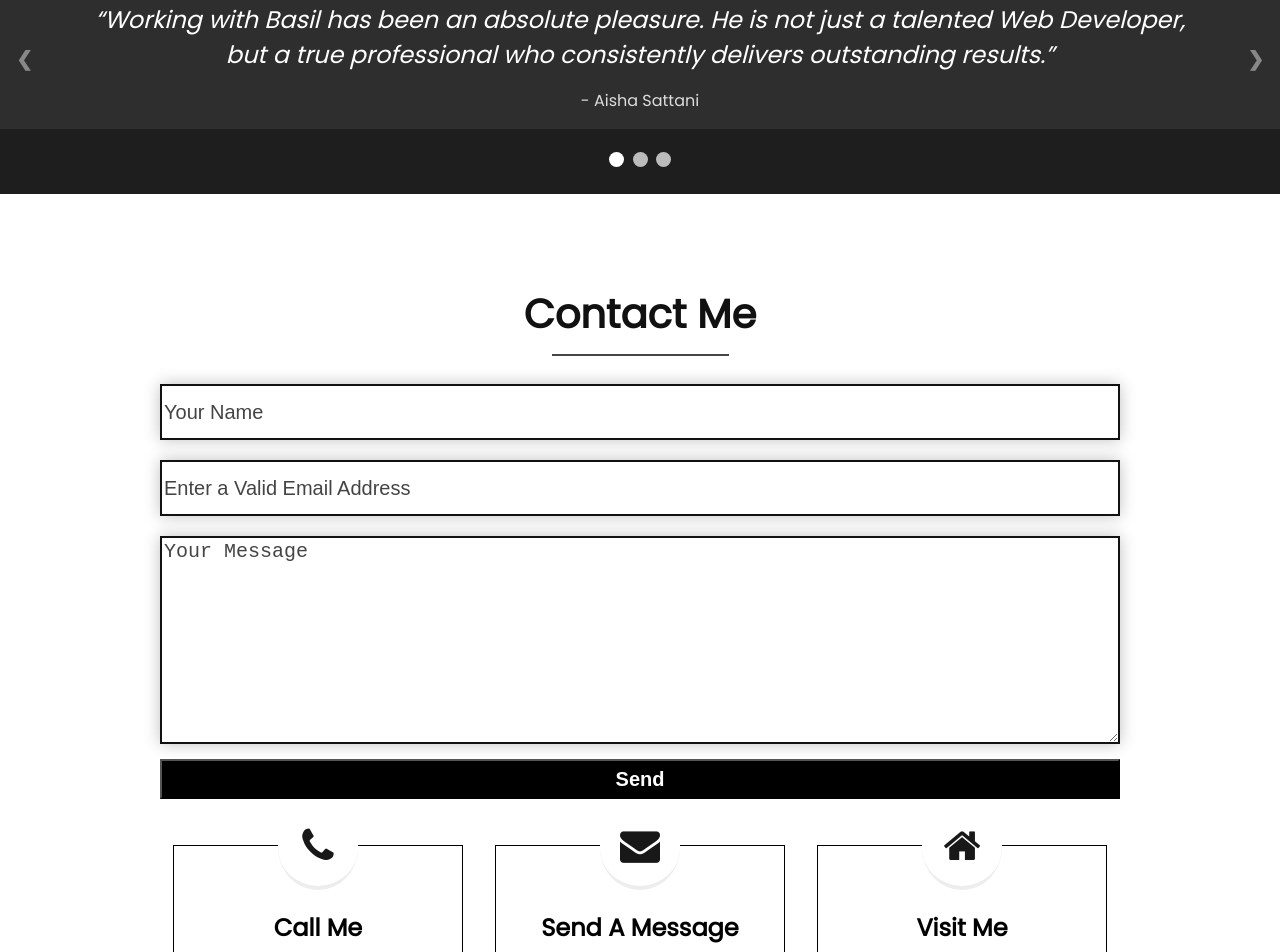
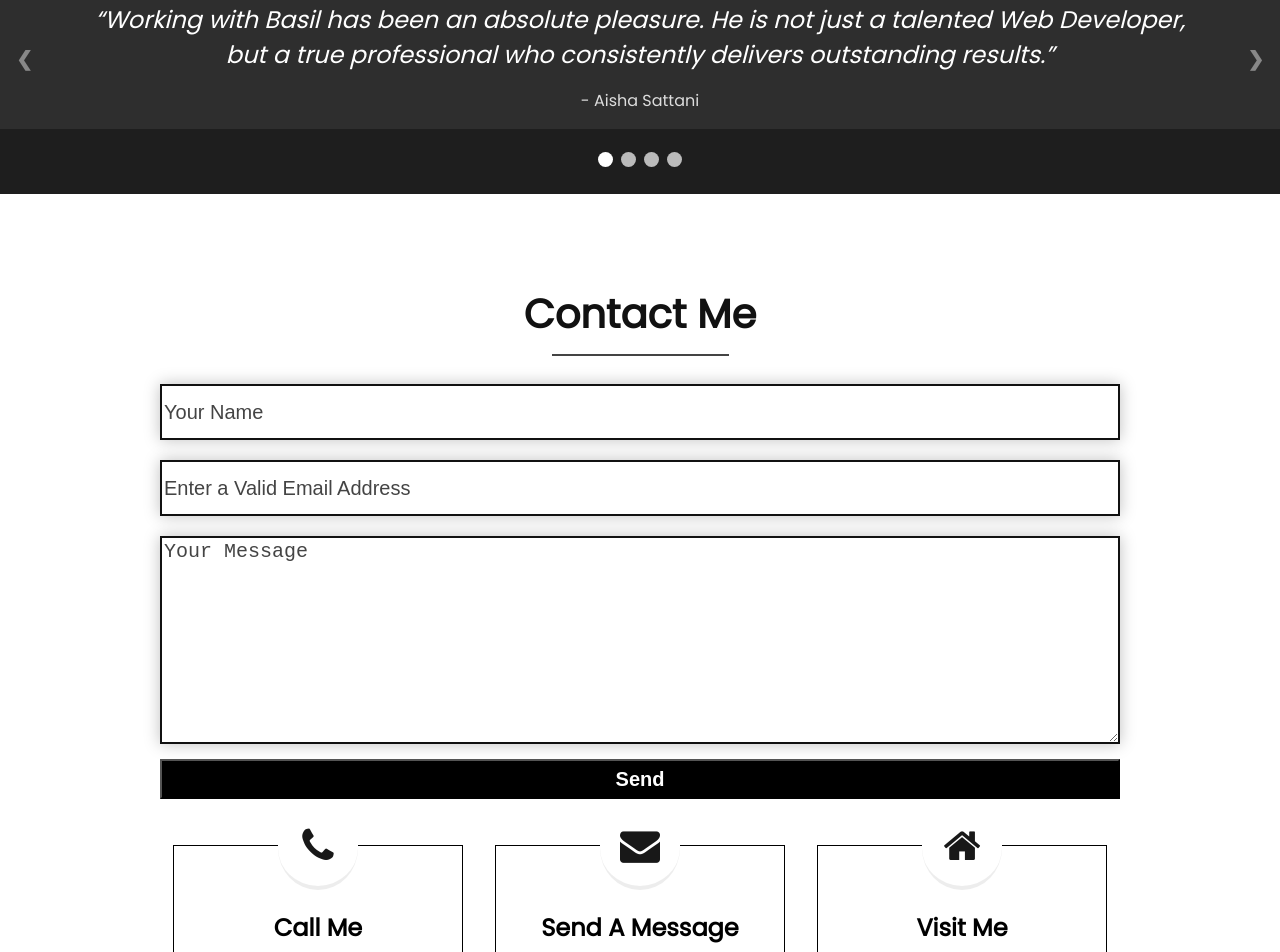
Before and after one commit to basil-ahmed/personal-portfolio, a plain HTML site: page index.html in a window 1280 px wide. Shown: the part 6501-7453 px from the top of the page. Drawn offline with nearby package versions, Linux system fonts and the light colour scheme.

Commit message:
Update index.html

```diff
--- a/index.html
+++ b/index.html
@@ -476,6 +476,7 @@
             <span class="dot" onclick="currentSlide(1)"></span>
             <span class="dot" onclick="currentSlide(2)"></span>
             <span class="dot" onclick="currentSlide(3)"></span>
+            <span class="dot" onclick="currentSlide(4)"></span>
           </div>
       </section>
 
```
